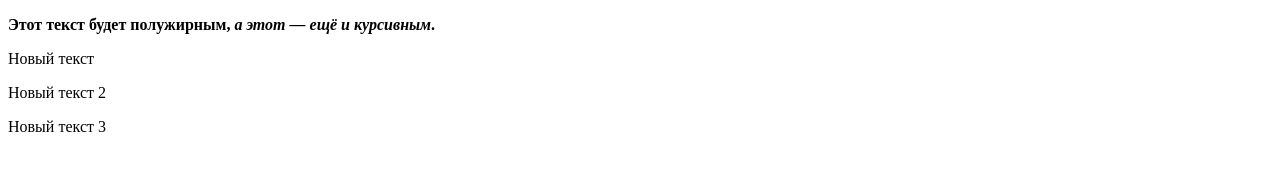
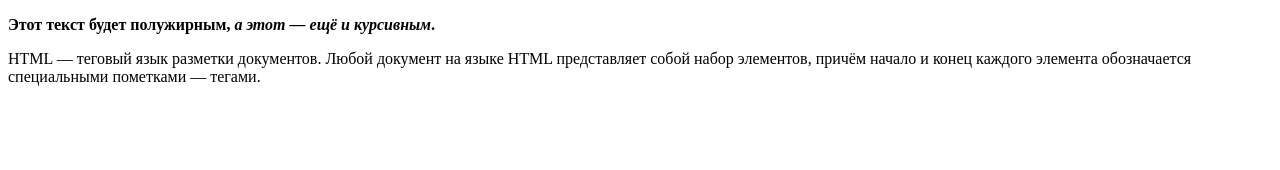
Before and after one commit to SorokinDmitry/git-test, a plain HTML site: page index.html in a window 1280 px wide. Drawn offline with Linux system fonts and the light colour scheme.

Commit message:
third commit

```diff
--- a/index.html
+++ b/index.html
@@ -10,8 +10,8 @@
             Этот текст будет полужирным, <i>а этот — ещё и курсивным</i>.
          </b>
       </p>
-	  <p>Новый текст</p>
-	  <p>Новый текст 2</p>
-	  <p>Новый текст 3</p>
+	  <p>HTML — теговый язык разметки документов.
+	  Любой документ на языке HTML представляет собой набор элементов,
+	  причём начало и конец каждого элемента обозначается специальными пометками — тегами.</p>
    </body>
 </html>
```
